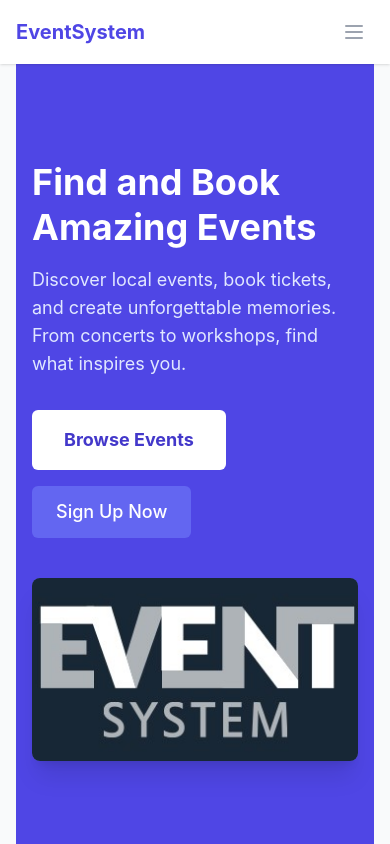
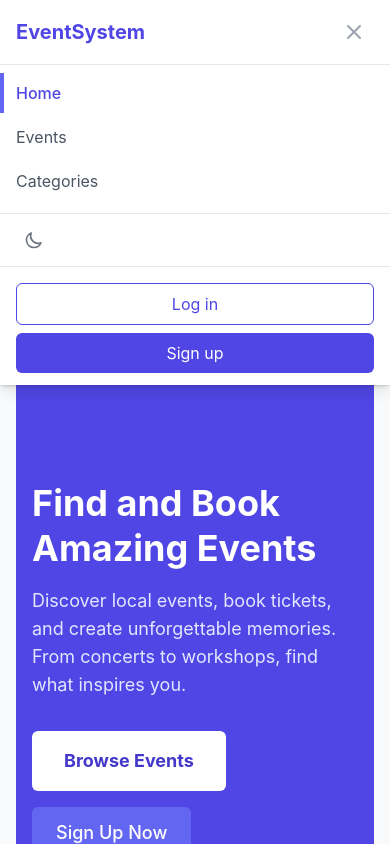
Before and after one commit to AhmedElazony/ATC_01279511881, a Vue app in the folder frontend/: page / in a window 390 px wide. Both pictures are taken after a click on the button "Open menu". Shown: the top 844 px of the page. Built offline with nearby package versions, Linux system fonts and the light colour scheme; no server answers.

Commit message:
Fix Mobile menue.

```diff
--- a/frontend/src/components/layout/AppHeader.vue
+++ b/frontend/src/components/layout/AppHeader.vue
@@ -166,7 +166,7 @@
         <!-- Mobile menu button -->
         <div class="flex items-center md:hidden">
           <button
-            @click="toggleMobileMenu"
+            @click.stop="toggleMobileMenu"
             type="button"
             class="inline-flex items-center justify-center p-2 rounded-md text-gray-400 hover:text-gray-500 hover:bg-gray-100"
             :aria-expanded="isMobileMenuOpen"
@@ -214,13 +214,13 @@
     <!-- Mobile menu -->
     <div
       v-show="isMobileMenuOpen"
-      class="md:hidden shadow-lg border-t bg-white dark:bg-gray-600 transition-all duration-200"
+      class="md:hidden shadow-lg border-t bg-white dark:bg-gray-900 transition-all duration-200"
       ref="mobileMenu"
     >
       <div class="pt-2 pb-3 space-y-1">
         <router-link
           to="/"
-          class="block pl-3 pr-4 py-2 hover:bg-gray-50"
+          class="block pl-3 pr-4 py-2 hover:bg-gray-50 dark:hover:bg-gray-800 dark:text-white"
           :class="
             $route.path === '/'
               ? 'border-l-4 border-indigo-500 text-indigo-600 font-medium'
@@ -232,7 +232,7 @@
         </router-link>
         <router-link
           to="/events"
-          class="block pl-3 pr-4 py-2 hover:bg-gray-50"
+          class="block pl-3 pr-4 py-2 hover:bg-gray-50 dark:hover:bg-gray-800 dark:text-white"
           :class="
             $route.path.includes('/events')
               ? 'border-l-4 border-indigo-500 text-indigo-600 font-medium'
@@ -244,7 +244,7 @@
         </router-link>
         <router-link
           to="/categories"
-          class="block pl-3 pr-4 py-2 hover:bg-gray-50"
+          class="block pl-3 pr-4 py-2 hover:bg-gray-50 dark:hover:bg-gray-800 dark:text-white"
           :class="
             $route.path.includes('/categories')
               ? 'border-l-4 border-indigo-500 text-indigo-600 font-medium'
@@ -255,9 +255,9 @@
           Categories
         </router-link>
         <router-link
-          v-if="isLoggedIn"
+          v-if="isLoggedIn && !isAdmin"
           to="/bookings"
-          class="block pl-3 pr-4 py-2 hover:bg-gray-50"
+          class="block pl-3 pr-4 py-2 hover:bg-gray-50 dark:hover:bg-gray-800 dark:text-white"
           :class="
             $route.path.includes('/bookings')
               ? 'border-l-4 border-indigo-500 text-indigo-600 font-medium'
@@ -269,7 +269,12 @@
         </router-link>
       </div>
 
-      <div v-if="isLoggedIn" class="pt-4 pb-3 border-t border-gray-200">
+      <!-- Dark Mode Toggle for Mobile -->
+      <div class="px-4 py-2 border-t border-gray-200 dark:border-gray-500">
+        <ToggleDarkModeButton />
+      </div>
+
+      <div v-if="isLoggedIn" class="pt-4 pb-3 border-t border-gray-500">
         <div class="flex items-center px-4 py-2">
           <div class="flex-shrink-0">
             <div
@@ -279,10 +284,10 @@
             </div>
           </div>
           <div class="ml-3">
-            <div class="text-base font-medium text-gray-800">
+            <div class="text-base font-medium text-gray-800 dark:text-white">
               {{ user?.name || "User" }}
             </div>
-            <div class="text-sm font-medium text-gray-500">
+            <div class="text-sm font-medium text-gray-500 dark:text-gray-400">
               {{ user?.email }}
             </div>
           </div>
@@ -290,7 +295,7 @@
         <div class="mt-3 space-y-1">
           <router-link
             to="/profile"
-            class="block px-4 py-2 text-base font-medium text-gray-600 hover:bg-gray-50"
+            class="block px-4 py-2 text-base font-medium text-gray-600 hover:bg-gray-50 dark:hover:bg-gray-800 dark:text-white"
             @click="isMobileMenuOpen = false"
           >
             Your Profile
@@ -298,7 +303,7 @@
           <router-link
             v-if="isAdmin"
             to="/admin"
-            class="block px-4 py-2 text-base font-medium text-gray-600 hover:bg-gray-50"
+            class="block px-4 py-2 text-base font-medium text-gray-600 hover:bg-gray-50 dark:hover:bg-gray-800 dark:text-white"
             @click="isMobileMenuOpen = false"
           >
             Admin Dashboard
```
